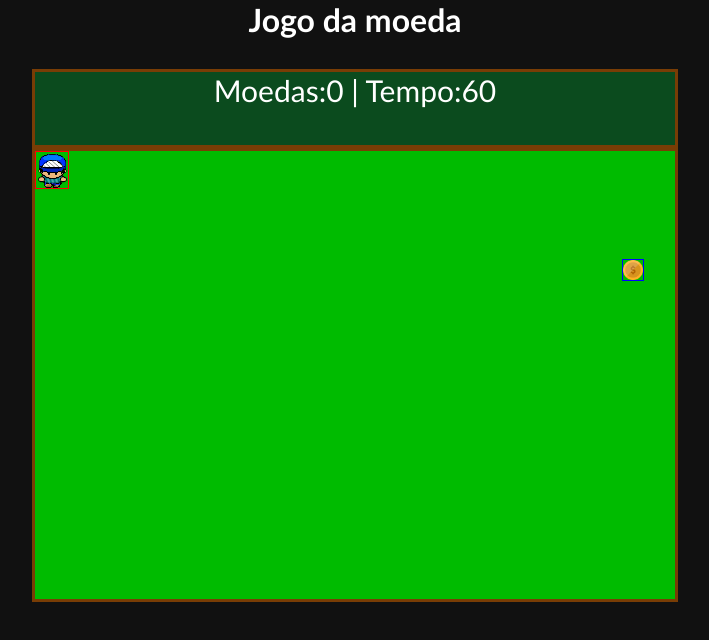
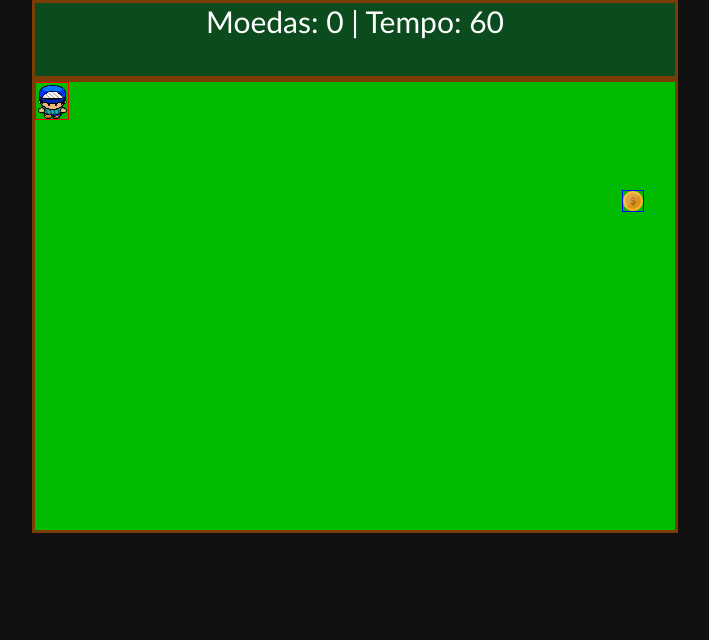
Before and after one commit to Guilherme-silva-teixeira/rpg, a plain HTML site: page index.html in a window 1280 px wide. Shown: the whole page, without its empty margins (285-994 px from the left). Drawn offline with Linux system fonts and the light colour scheme; files whose address does not match are found by name.

Commit message:
Update index.html

```diff
--- a/index.html
+++ b/index.html
@@ -7,17 +7,17 @@
     <link href="estilo.css" rel="stylesheet">
 </head>
 <body>
-    <h1>Jogo da moeda</h1>
 
     <div id="placar">
-       <span>Moedas:</span><spaan id="qtdmoedas">0</spaan>
-       <span>| Tempo:</span><span id="tempo">60</span>
+        Moedas: <span id="qtdmoedas">0</span>
+      | Tempo: <span id="tempo">60</span>
     </div>
     <div id="jogo">
-        <div id="personagem"></div>
+        <div id="personagem" ></div>
         <div id="moeda"></div>
+        <div class="tree1"></div>
+        <div class="tree2"></div>
     </div>
-
 
     <script src="game.js"></script>
 </body>
```
